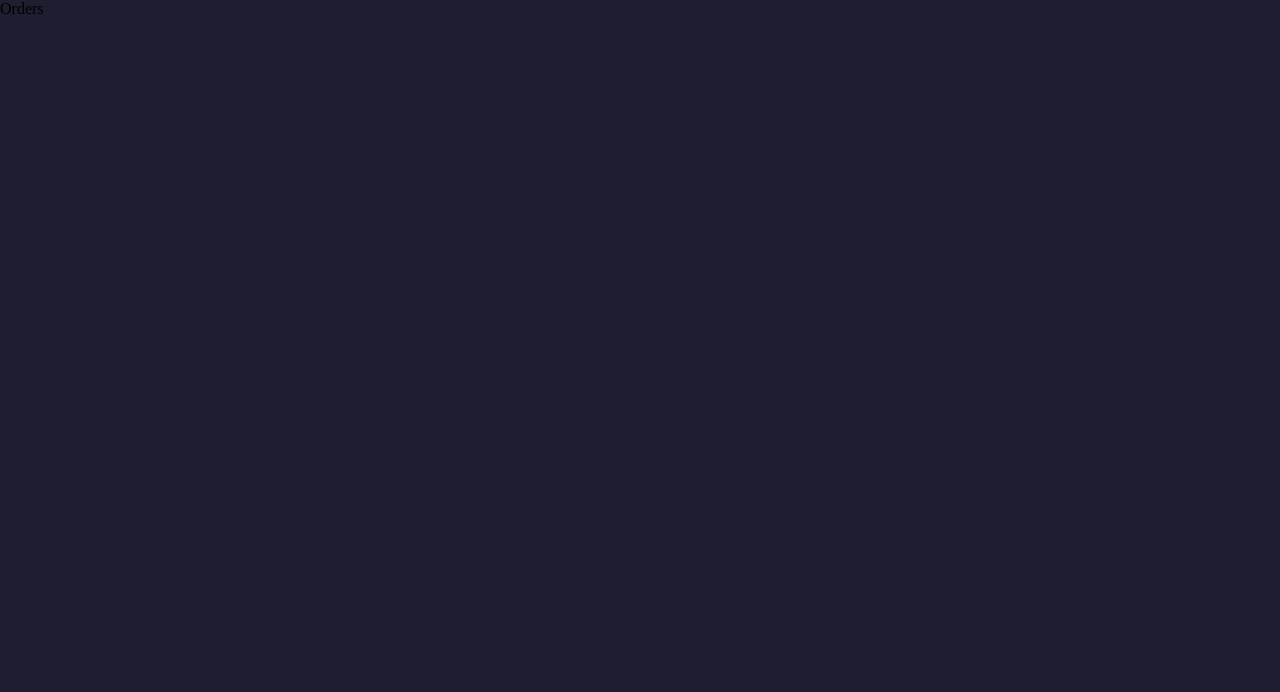
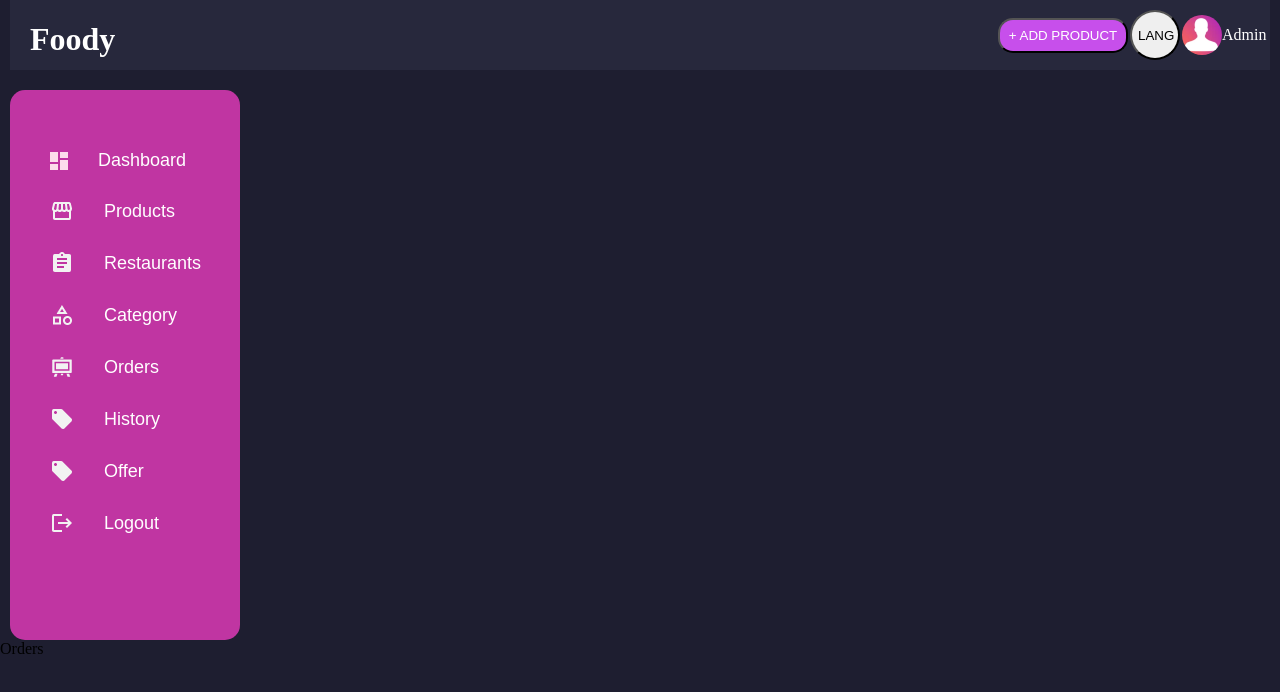
Before and after one commit to Rufat239/Food-admin, a React (Create React App) app: page /ordersPage in a window 1280 px wide. Shown: the top 692 px of the page. Built offline with nearby package versions, Linux system fonts and the light colour scheme.

Commit message:
orders page connected to app

```diff
--- a/src/Pages/OrdersPage.jsx
+++ b/src/Pages/OrdersPage.jsx
@@ -1,9 +1,11 @@
 import React from 'react'
+import NavBar from '../Components/NavBar/NavBar'
 import Orders from '../Components/Orders/Orders'
 
 function OrdersPage() {
   return (
     <div>
+        <NavBar/>
         <Orders/>
     </div>
   )
```
